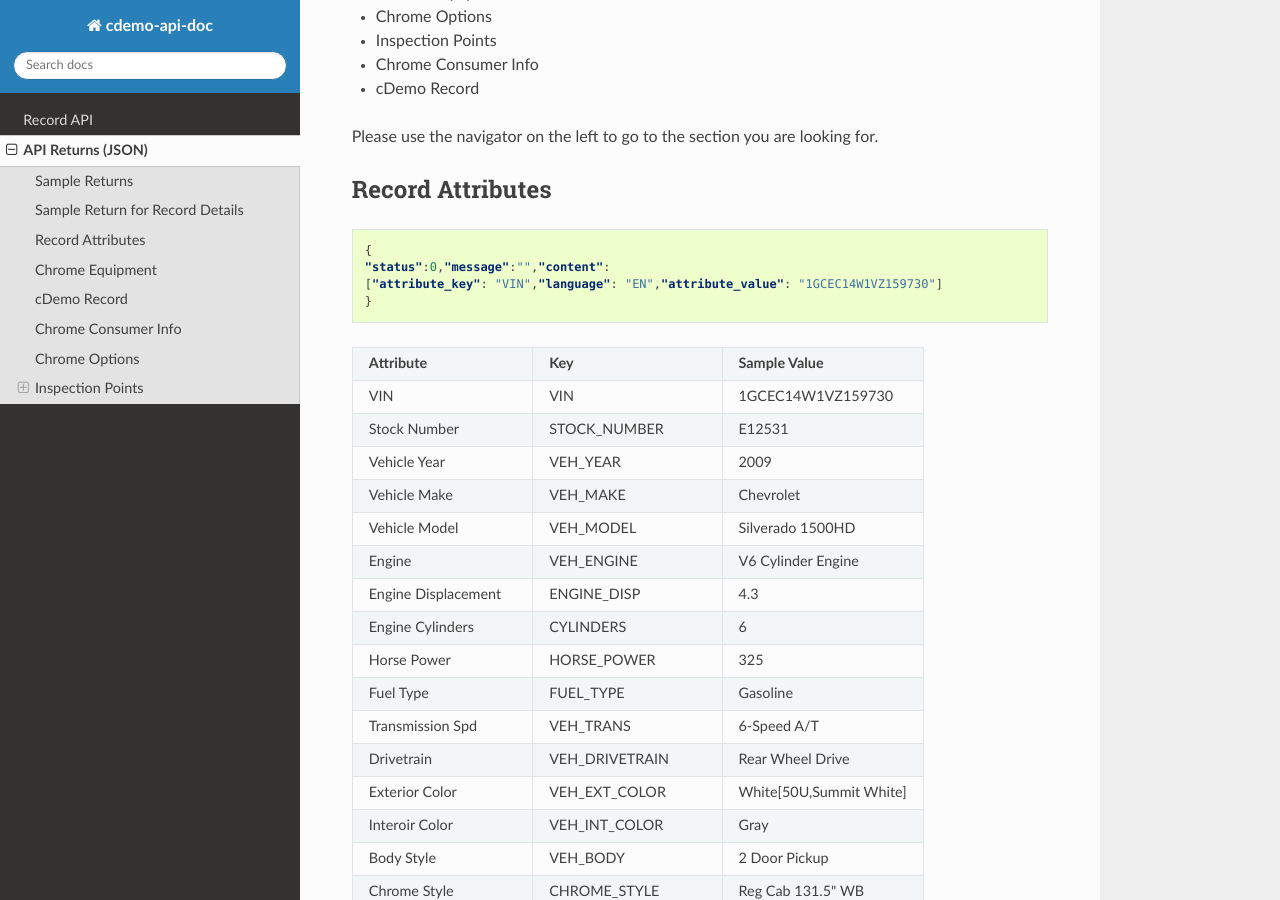
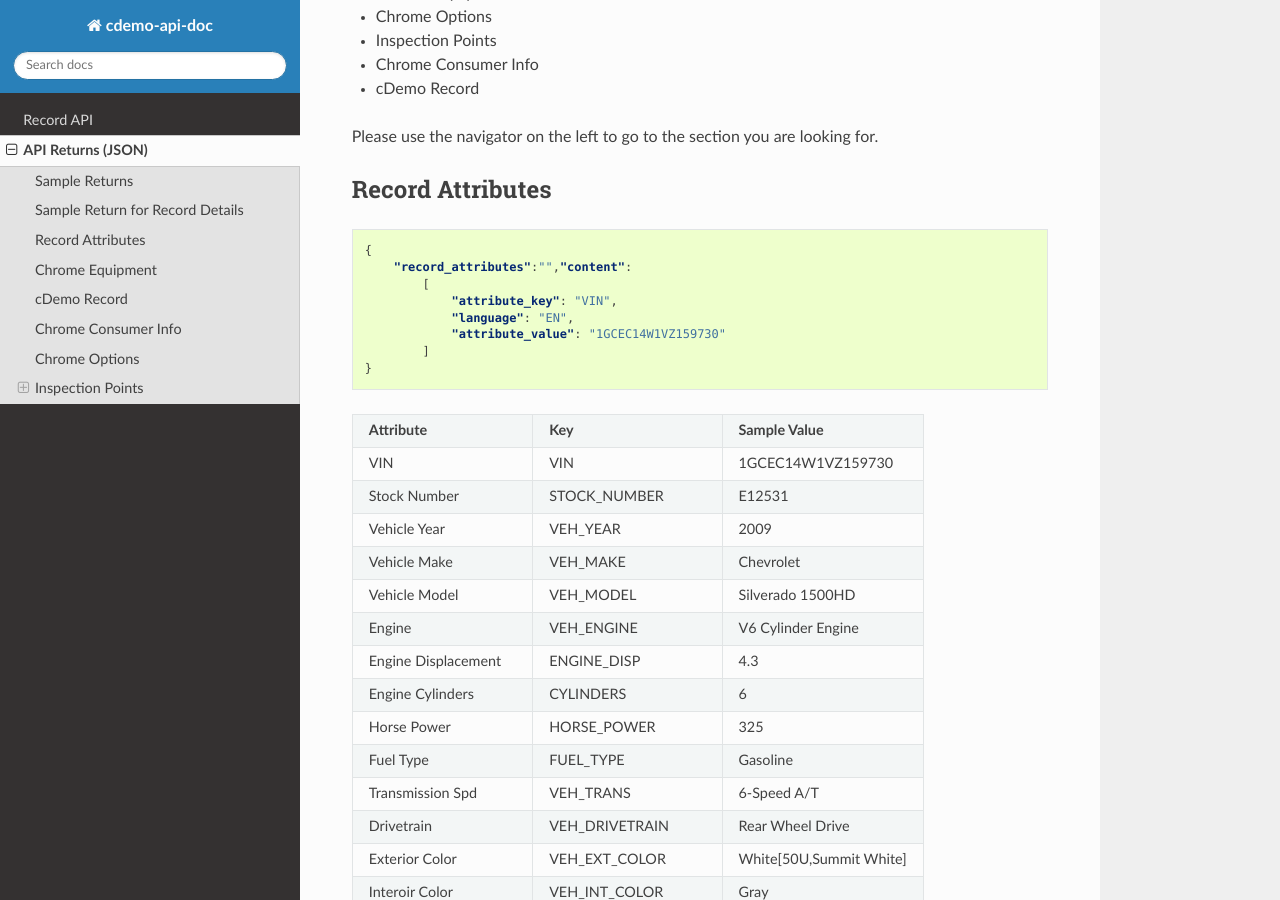
Before and after one commit to cdemomobilesolutions/apidoc, a Sphinx documentation site: the page built from source/api_returns.rst, in a window 1280 px wide and 900 px high, scrolled down 602 px. Built offline with Sphinx 7.4.7 and the Read the Docs theme 2.0.0, drawn with Linux system fonts in a browser that asks for light colours.

```diff
--- a/source/api_returns.rst
+++ b/source/api_returns.rst
@@ -38,8 +38,12 @@
 .. code-block:: json
 
     {
-    "status":0,"message":"","content":
-    ["attribute_key": "VIN","language": "EN","attribute_value": "1GCEC14W1VZ159730"]
+        "record_attributes":"","content":
+            [
+                "attribute_key": "VIN",
+                "language": "EN",
+                "attribute_value": "1GCEC14W1VZ159730"
+            ]
     }
 
 
```
